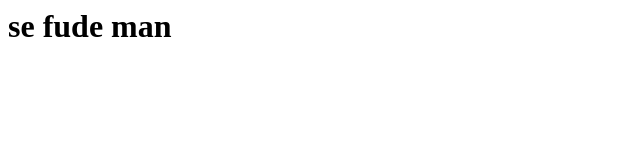
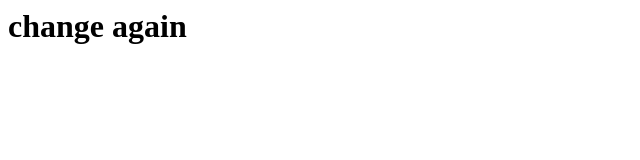
Before and after one commit to lucas6g/sign-commit, a plain HTML site: page index.html in a window 1280 px wide. Shown: the whole page, without its empty margins (0-640 px from the left). Drawn offline with Linux system fonts and the light colour scheme.

Commit message:
change tex again

```diff
--- a/index.html
+++ b/index.html
@@ -9,7 +9,7 @@
 
 <body>
 
-    <h1>se fude man </h1>
+    <h1>change again </h1>
 
 </body>
 
```
